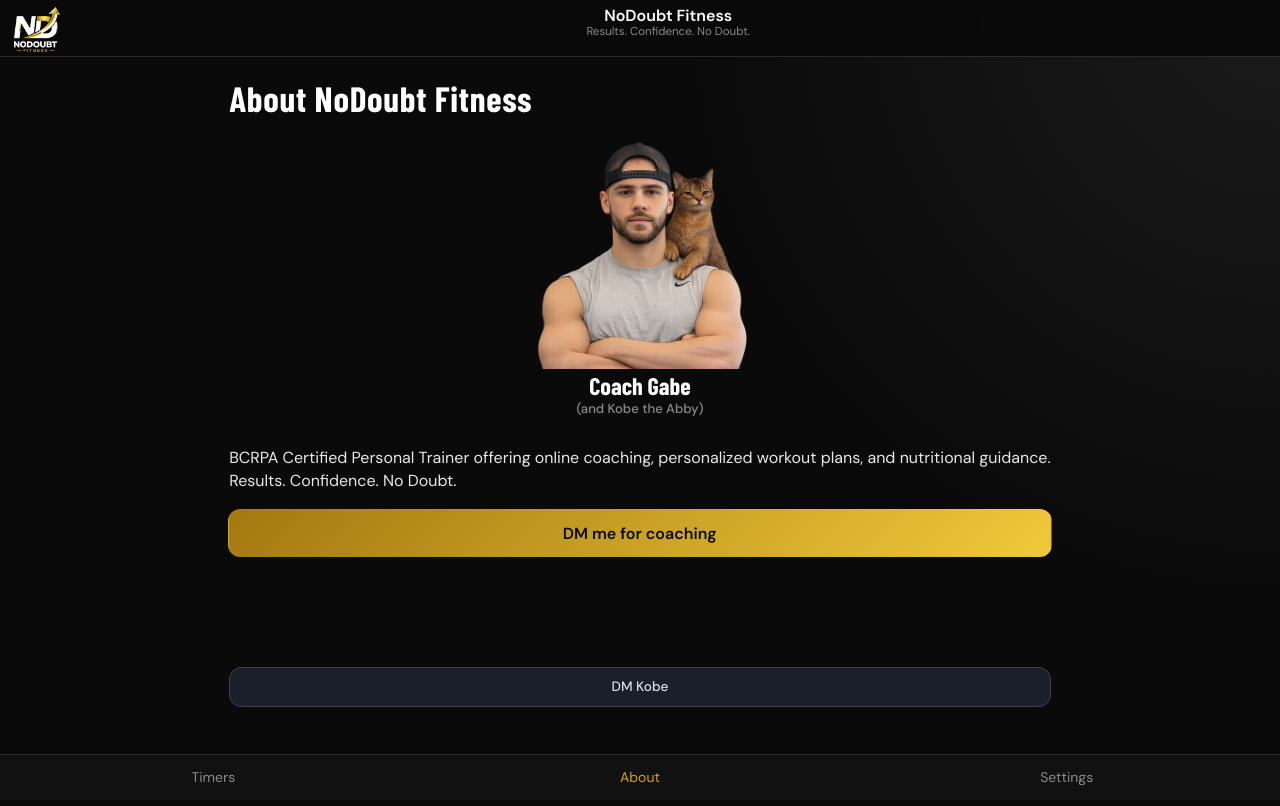
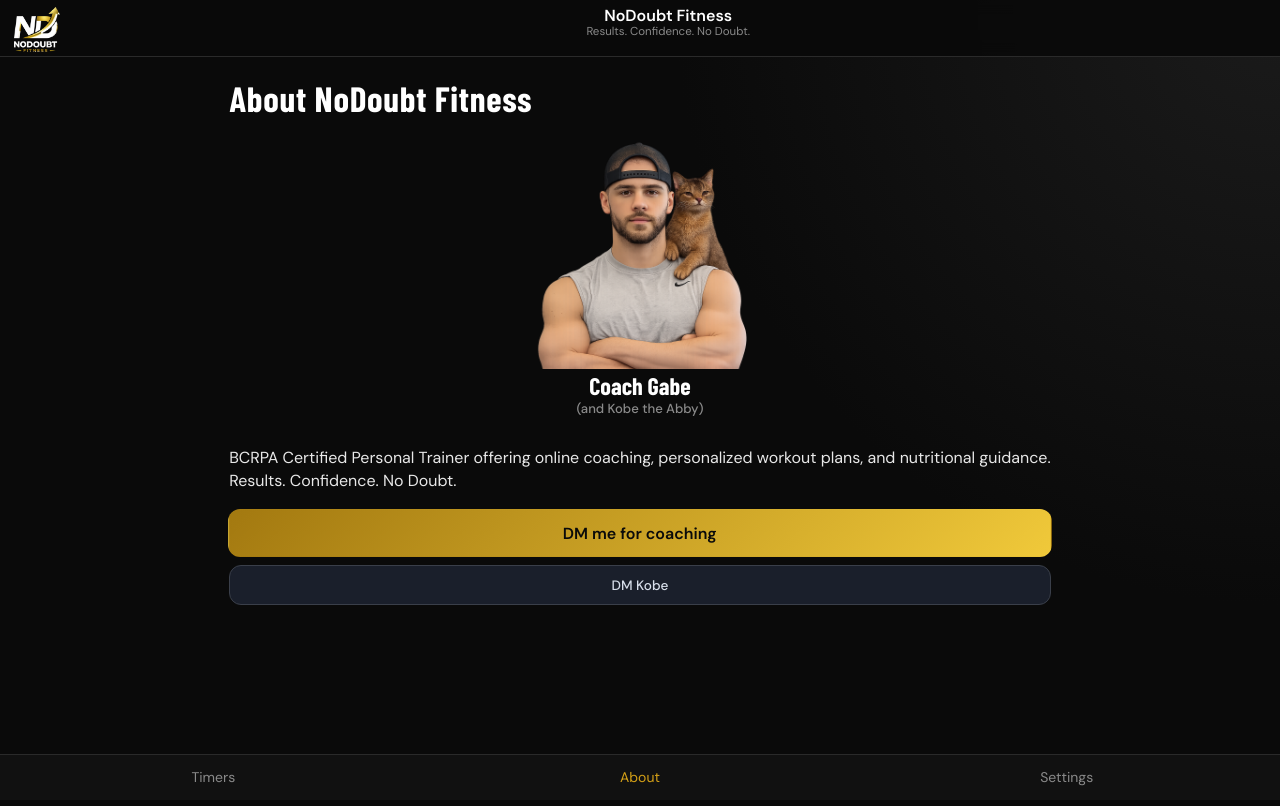
Before and after one commit to rdaudt/nodoubt-fitness-timer2, a React (Vite) app: page /about in a window 1280 px wide. Built offline with nearby package versions, Linux system fonts and the light colour scheme; a web font is replaced by a local one.

Commit message:
Place DM Kobe button directly below primary coaching CTA

```diff
--- a/src/index.css
+++ b/src/index.css
@@ -436,7 +436,7 @@ select {
 }
 
 .about-kobe-btn {
-  margin-top: auto;
+  margin-top: 0.55rem;
   display: inline-flex;
   justify-content: center;
   align-items: center;
```
